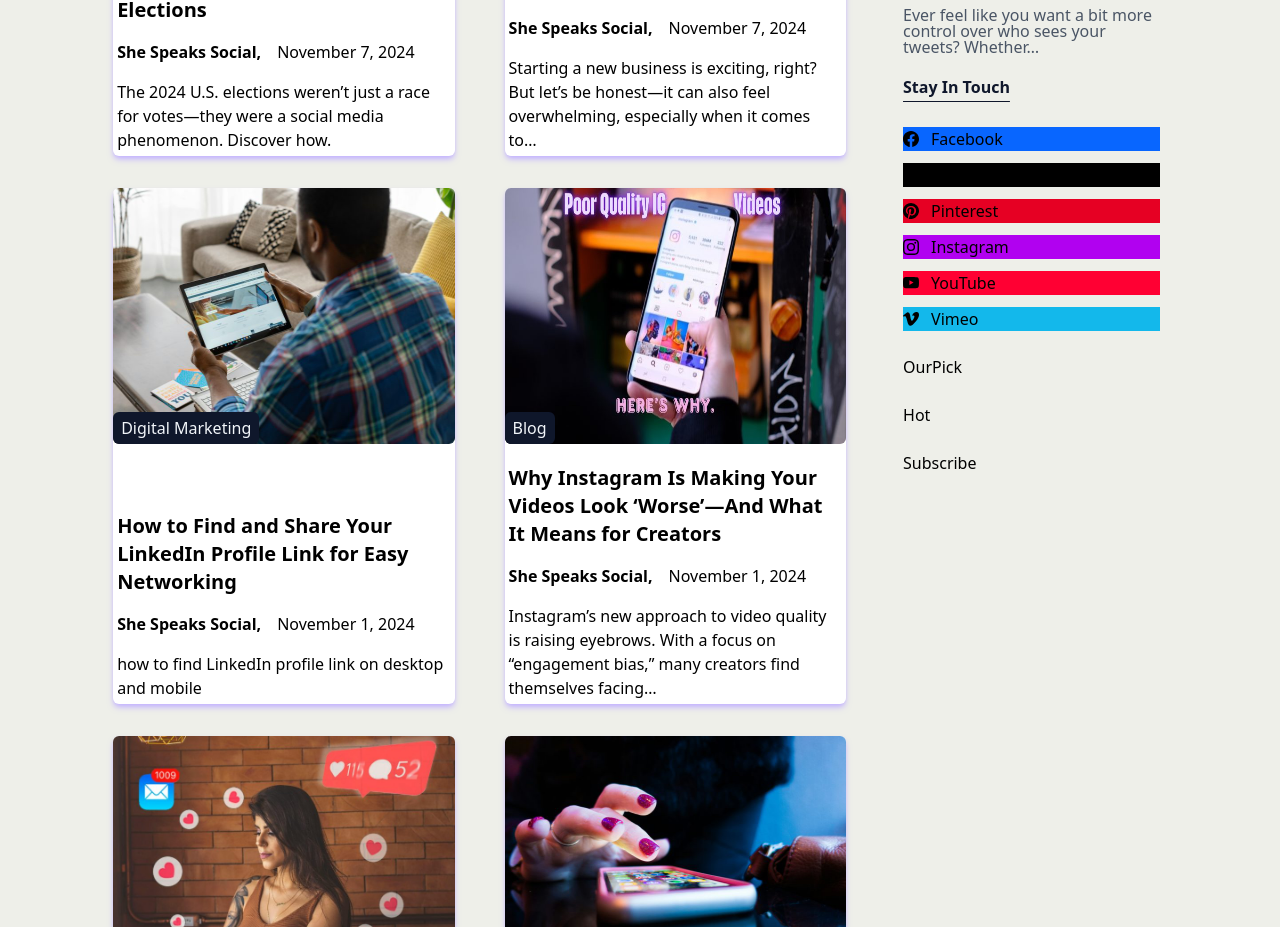
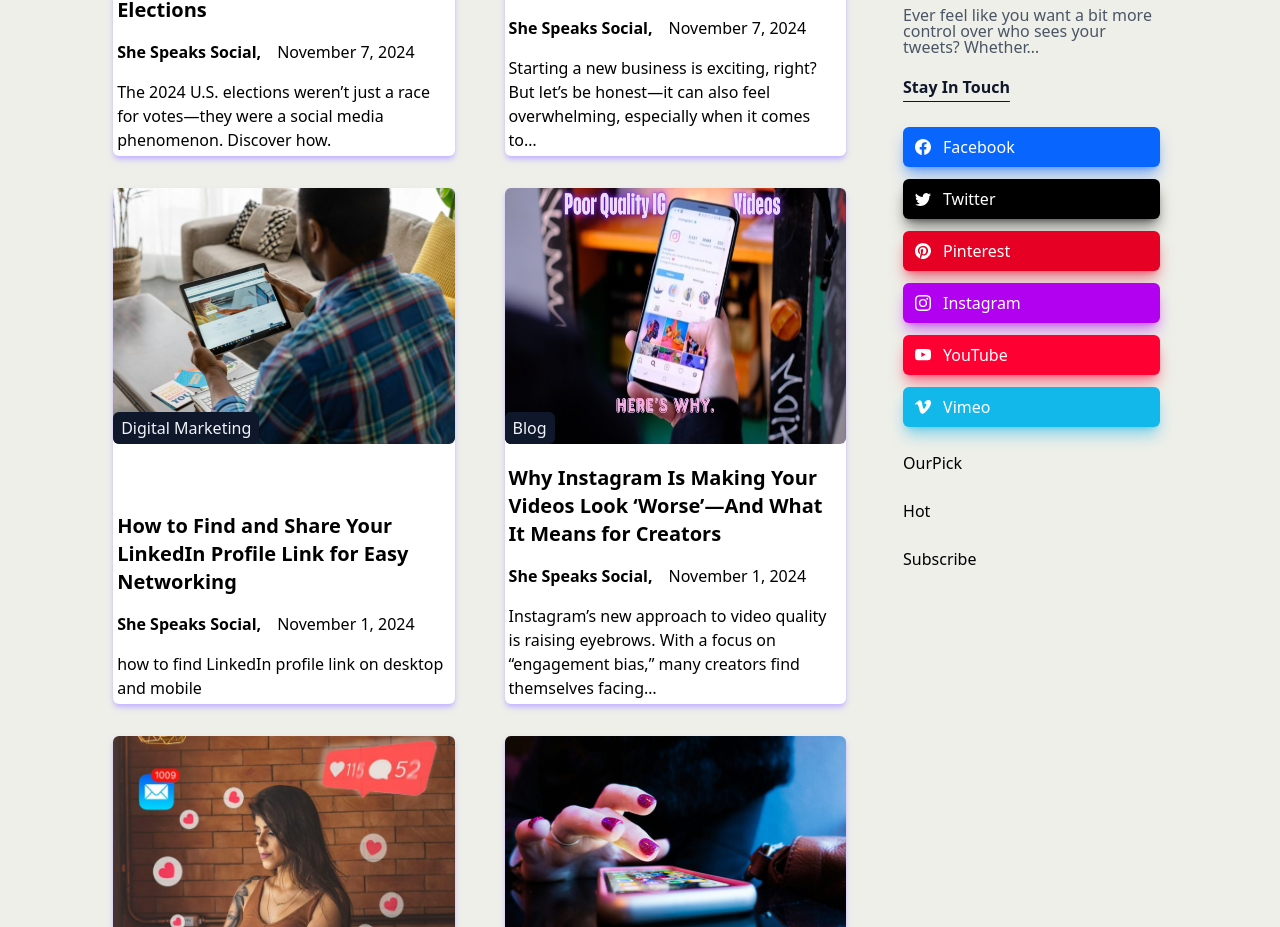
Before and after one commit to MatthewsRicky/shespeaksocial, a Next.js app: page /blog in a window 1280 px wide. Shown: the part 1560-2487 px from the top of the page. Built offline with nearby package versions, Linux system fonts and the light colour scheme.

Commit message:
Stay in touch component tentatively complete

```diff
--- a/components/StayInTouch.tsx
+++ b/components/StayInTouch.tsx
@@ -6,12 +6,12 @@ const StayInTouch = () => {
 		<main>
 			<h1 className="text-slate-900 mb-8 underline underline-offset-8 w-full font-bold leading-none">Stay In Touch</h1>
 			<div className="grid grid-cols-1 grid-rows-6 w-full gap-3">
-				<span className="flex w-full items-center justify-start gap-3 mx-auto bg-facebook"><BsFacebook /> <h2>Facebook</h2></span>
-				<span className="flex w-full items-center justify-start gap-3 bg-black mx-auto"><BsTwitter /> <h2>Twitter</h2></span>
-				<span className="flex w-full items-center justify-start gap-3 mx-auto bg-pinterest"><BsPinterest /> <h2>Pinterest</h2></span>
-				<span className="flex w-full items-center justify-start gap-3 mx-auto bg-instagram"><BsInstagram /> <h2>Instagram</h2></span>
-				<span className="flex w-full items-center justify-start gap-3 mx-auto bg-youtube"><BsYoutube /> <h2>YouTube</h2></span>
-				<span className="flex w-full items-center justify-start gap-3 mx-auto bg-vimeo"><BsVimeo /> <h2>Vimeo</h2></span>
+				<span className="flex w-full items-center justify-start gap-3 mx-auto bg-facebook px-3 py-2 font-medium text-white rounded-md shadow-lg shadow-facebook/50"><BsFacebook /> <h2>Facebook</h2></span>
+				<span className="flex w-full items-center justify-start gap-3 bg-black mx-auto px-3 py-2 font-medium text-white rounded-md shadow-lg shadow-black/50"><BsTwitter /> <h2>Twitter</h2></span>
+				<span className="flex w-full items-center justify-start gap-3 mx-auto bg-pinterest px-3 py-2 font-medium text-white rounded-md shadow-lg shadow-pinterest/50"><BsPinterest /> <h2>Pinterest</h2></span>
+				<span className="flex w-full items-center justify-start gap-3 mx-auto bg-instagram px-3 py-2 font-medium text-white rounded-md shadow-lg shadow-instagram/50"><BsInstagram /> <h2>Instagram</h2></span>
+				<span className="flex w-full items-center justify-start gap-3 mx-auto bg-youtube px-3 py-2 font-medium text-white rounded-md shadow-lg shadow-youtube/50"><BsYoutube /> <h2>YouTube</h2></span>
+				<span className="flex w-full items-center justify-start gap-3 mx-auto bg-vimeo px-3 py-2 font-medium text-white rounded-md shadow-lg shadow-vimeo/50"><BsVimeo /> <h2>Vimeo</h2></span>
 			</div>
 		</main>
 
```
